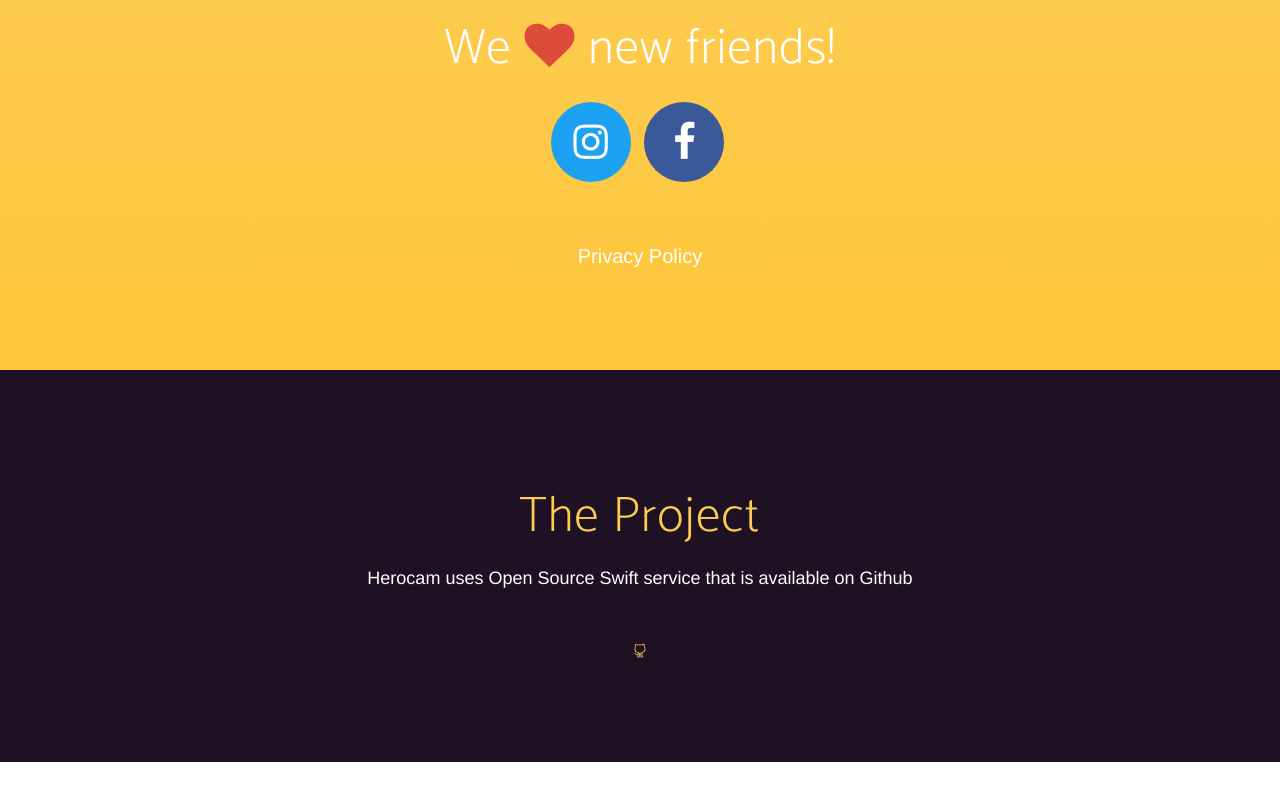
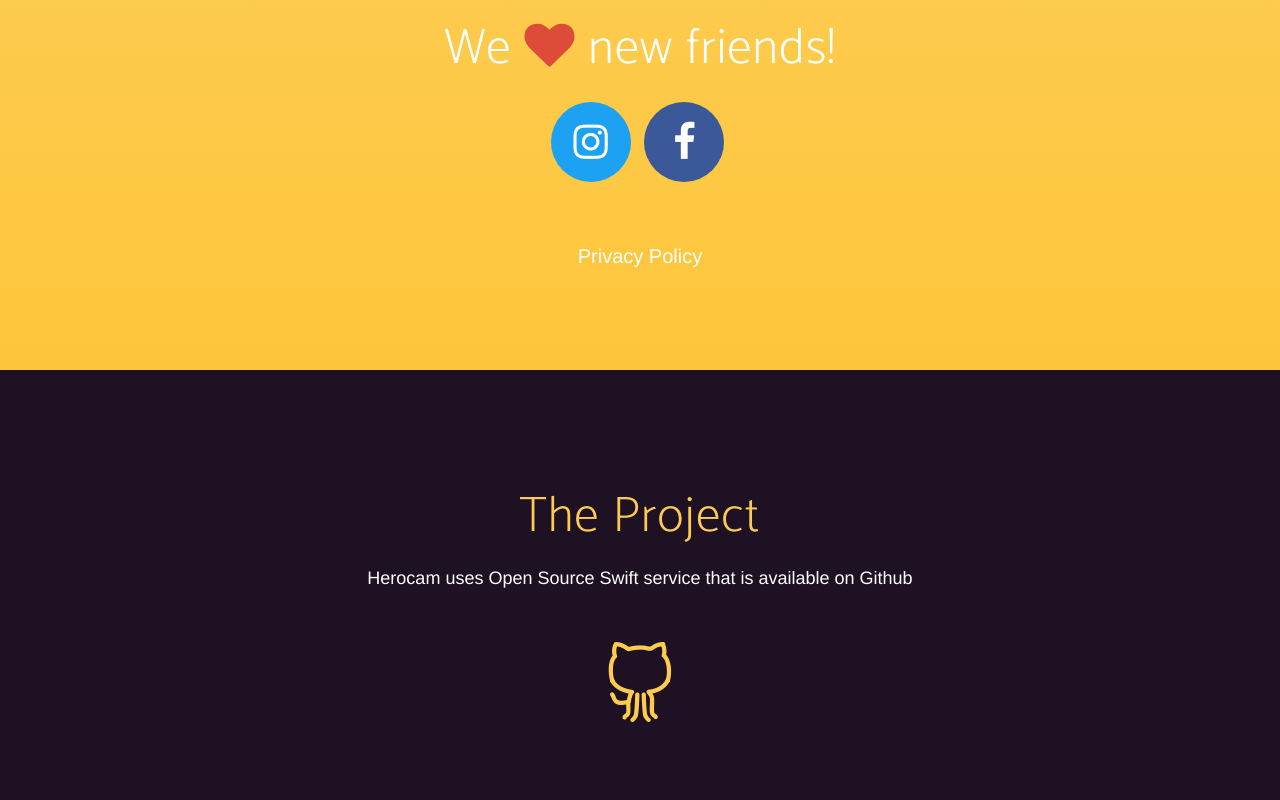
Before and after one commit to herocamapp/herocamapp.github.io, a website: page index.html in a window 1280 px wide. Shown: the part 4419-5219 px from the top of the page. Before the commit the page ends 5181 px from the top, so only its background shows below. Drawn offline with nearby package versions, Linux system fonts and the light colour scheme; a web font is replaced by a local one.

Commit message:
Add files via upload

```diff
--- a/css/new-age.css
+++ b/css/new-age.css
@@ -472,7 +472,7 @@
 
  .github { background-color: #1d1123; color:white; font-sie: 18px;}
 
- section.github .feature-item i {
+ section.github a i {
 
   font-size: 80px;
   background: -webkit-linear-gradient(to left, #7b4397, #dc2430);
```
